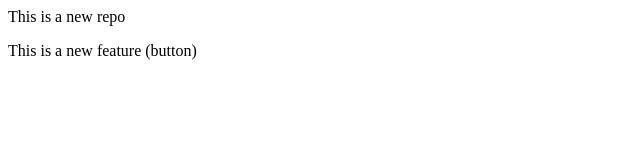
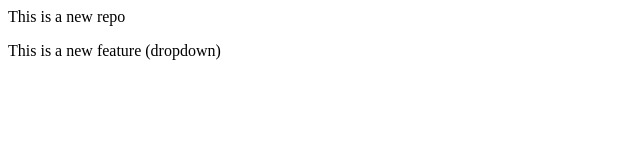
Before and after one commit to NimmakantiDivya/localrepo, a plain HTML site: page index.html in a window 1280 px wide. Shown: the full height of the page, 0-640 px from the left. Drawn offline with Linux system fonts and the light colour scheme.

Commit message:
Add Dropdown

```diff
--- a/index.html
+++ b/index.html
@@ -1,4 +1,4 @@
 <p>This is  a new repo</p>
 <p>This is a new feature
-  (button)
+  (dropdown)
 </p>
```
